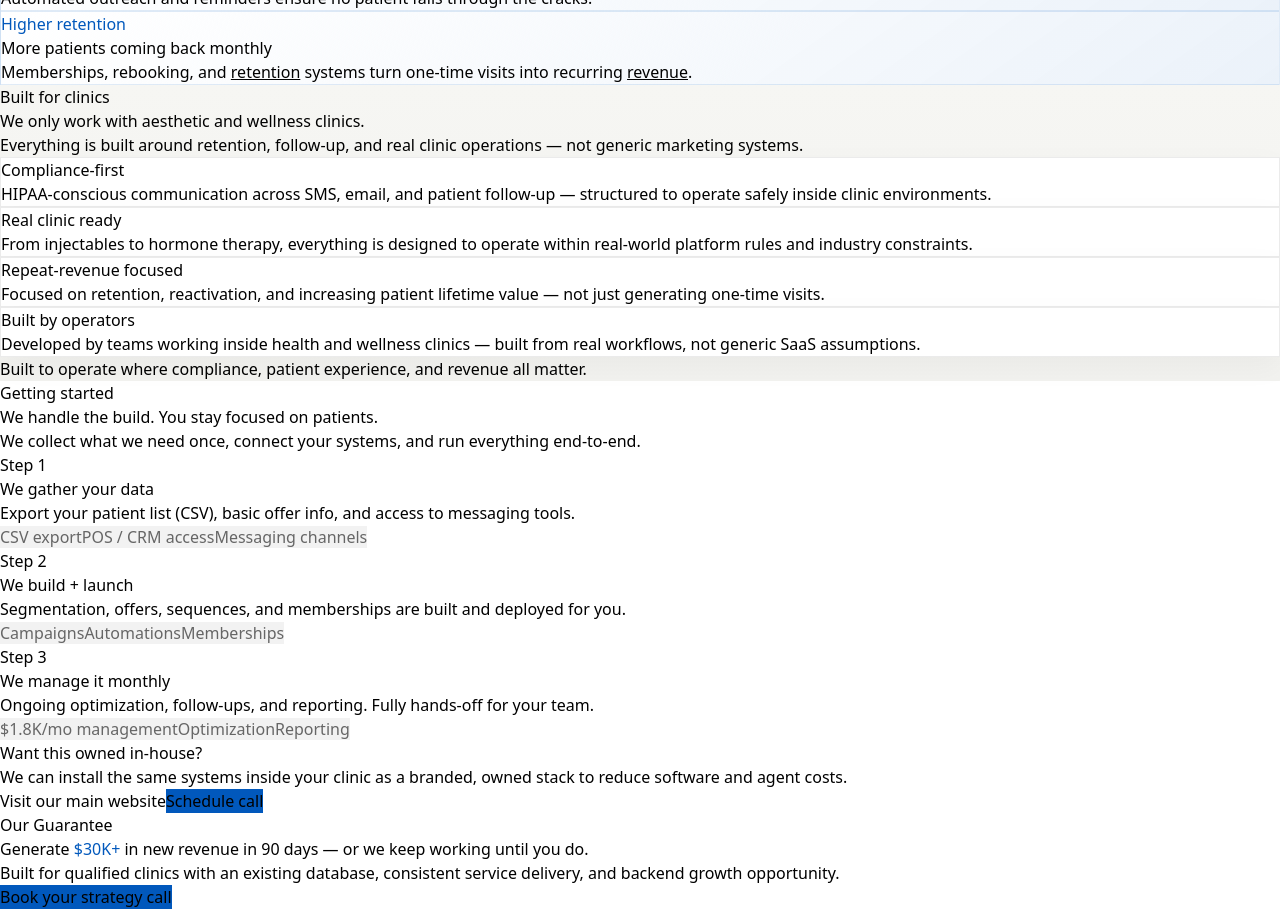
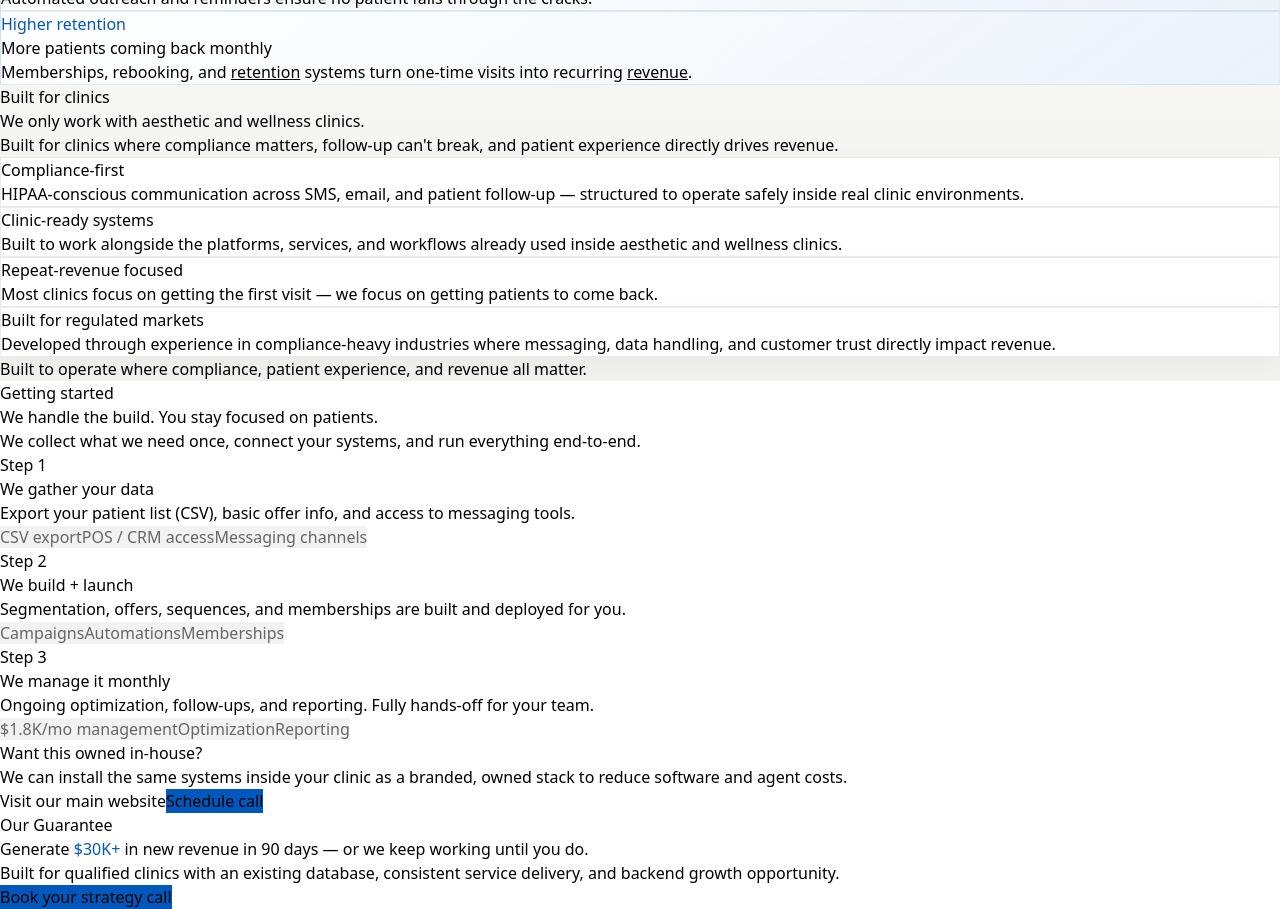
Before and after one commit to alexshue-code/synta-funnel, a React (Vite) app: page / in a window 1280 px wide. Shown: the part 4400-5309 px from the top of the page. Built offline with nearby package versions, Linux system fonts and the light colour scheme.

Commit message:
Update Built for Clinics section copy

```diff
--- a/src/App.jsx
+++ b/src/App.jsx
@@ -605,19 +605,19 @@ function AuthoritySection() {
   const items = [
     {
       label: "Compliance-first",
-      text: "HIPAA-conscious communication across SMS, email, and patient follow-up — structured to operate safely inside clinic environments.",
+      text: "HIPAA-conscious communication across SMS, email, and patient follow-up — structured to operate safely inside real clinic environments.",
     },
     {
-      label: "Real clinic ready",
-      text: "From injectables to hormone therapy, everything is designed to operate within real-world platform rules and industry constraints.",
+      label: "Clinic-ready systems",
+      text: "Built to work alongside the platforms, services, and workflows already used inside aesthetic and wellness clinics.",
     },
     {
       label: "Repeat-revenue focused",
-      text: "Focused on retention, reactivation, and increasing patient lifetime value — not just generating one-time visits.",
+      text: "Most clinics focus on getting the first visit — we focus on getting patients to come back.",
     },
     {
-      label: "Built by operators",
-      text: "Developed by teams working inside health and wellness clinics — built from real workflows, not generic SaaS assumptions.",
+      label: "Built for regulated markets",
+      text: "Developed through experience in compliance-heavy industries where messaging, data handling, and customer trust directly impact revenue.",
     },
   ];
 
@@ -642,7 +642,7 @@ function AuthoritySection() {
             We only work with aesthetic and wellness clinics.
           </h2>
           <p className="mx-auto mt-5 max-w-xl text-base leading-7 text-black/62 md:text-lg">
-            Everything is built around retention, follow-up, and real clinic operations — not generic marketing systems.
+            Built for clinics where compliance matters, follow-up can't break, and patient experience directly drives revenue.
           </p>
         </div>
 
```
